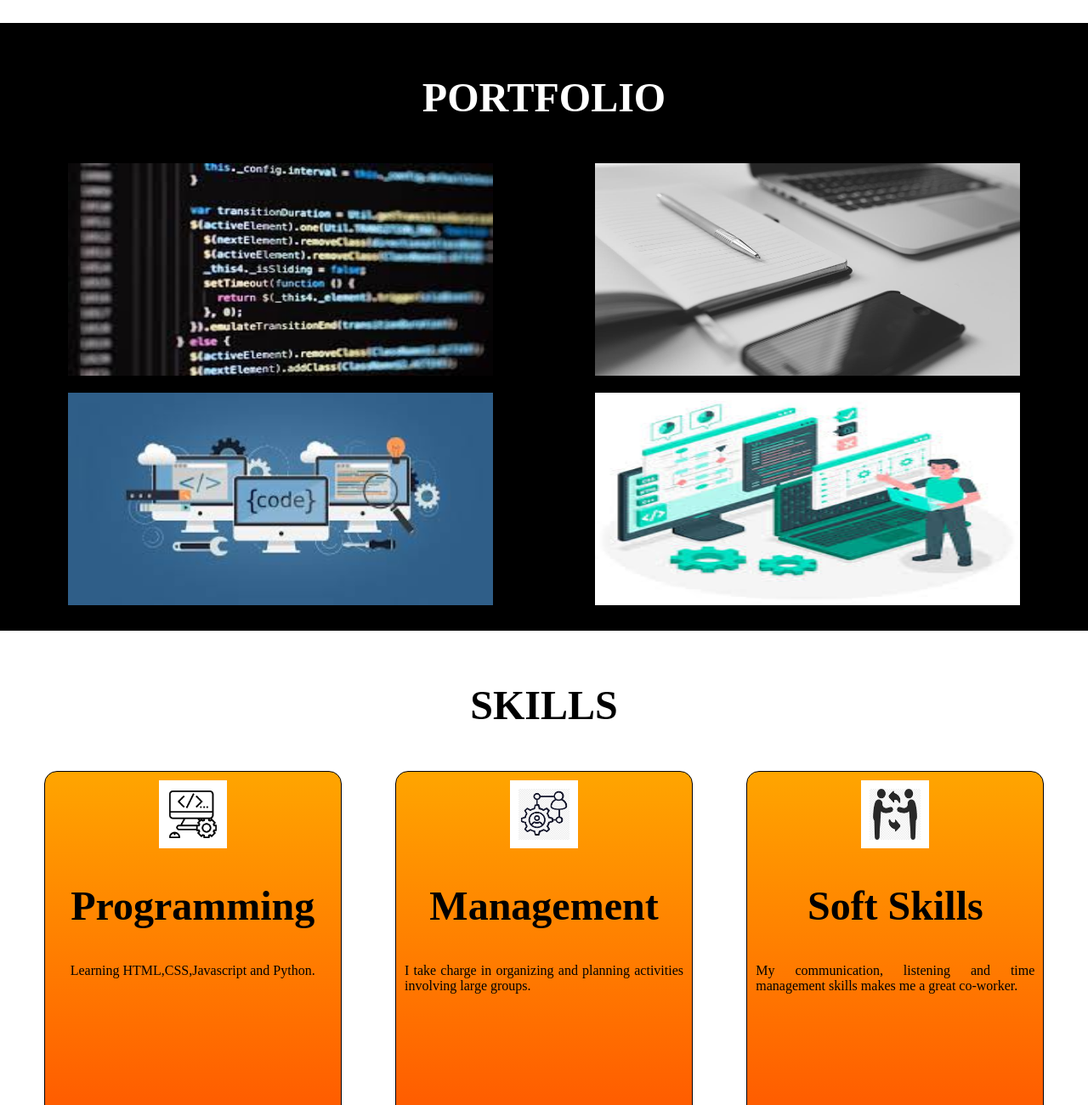
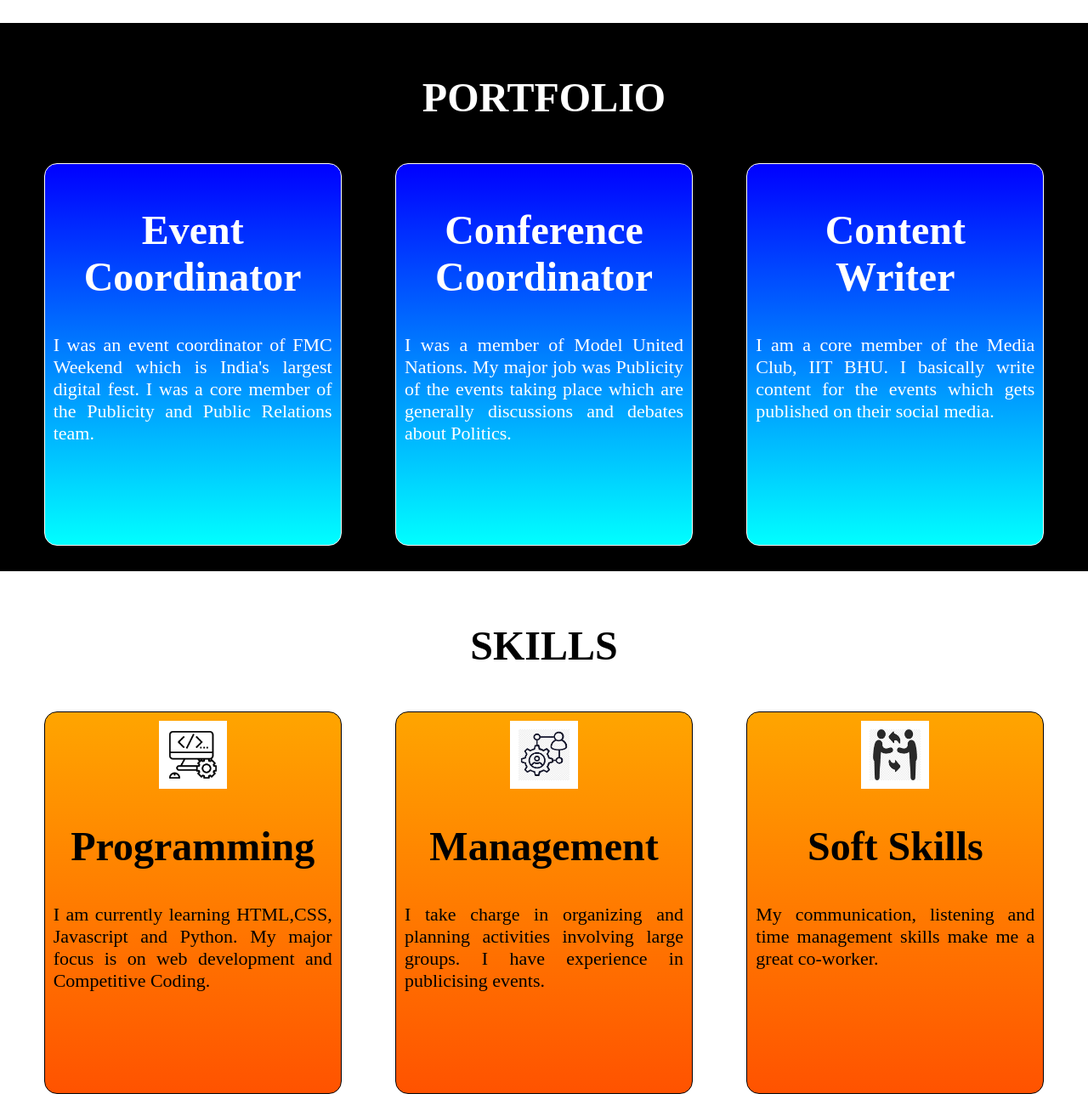
Before and after one commit to suhanigarg29/Portfolio, a plain HTML site: page index.html in a window 1280 px wide. Shown: the part 1500-2800 px from the top of the page at 85% size. Drawn offline with Linux system fonts and the light colour scheme.

Commit message:
Portfolio

```diff
--- a/index.html
+++ b/index.html
@@ -21,7 +21,7 @@
 
     <section id="home">
         <div class="main">
-            <h1 class="headings">I AM <br> SUHANI GARG</h1>
+            <h1 class="headings">HI! <br>I AM <br> SUHANI GARG</h1>
             <button class="btn">
                 Hire here
             </button>
@@ -45,12 +45,23 @@
 
     <section id="portfolio">
         <h1 class="headings">PORTFOLIO</h1>
-        <div class="gallery">
-            <img src="images/portfolio1.jpg" alt="">
-            <img src="images/portfolio2.jpg" alt="">
-            <img src="images/portfolio3.jpg" alt="">
-            <img src="images/portfolio4.jpg" alt="">
+        <div class="row">
+            <div class="work">
+                <h1 class="headings">Event Coordinator</h1>
+                <p>I was an event coordinator of FMC Weekend which is India's largest digital fest. I was a core member of the Publicity and Public Relations team.</p>
+            </div>
+
+            <div class="work">
+                <h1 class="headings">Conference Coordinator</h1>
+                <p>I was a member of Model United Nations. My major job was Publicity of the events taking place which are generally discussions and debates about Politics. </p>
+            </div>
+
+            <div class="work">
+                <h1 class="headings">Content <br> Writer</h1>
+                <p>I am a core member of the Media Club, IIT BHU. I basically write content for the events which gets published on their social media.</p>
+            </div>
         </div>
+
     </section>
 
     <section id="skills">
@@ -60,19 +71,19 @@
             <div class="box">
                 <img src="images/programming.png" alt="">
                 <h1 class="headings">Programming</h1>
-                <p>Learning HTML,CSS,Javascript and Python.</p>
+                <p>I am currently learning HTML,CSS, Javascript and Python. My major focus is on web development and Competitive Coding.</p>
             </div>
 
             <div class="box">
                 <img src="images/management.png" alt="">
                 <h1 class="headings">Management</h1>
-                <p>I take charge in organizing and planning activities involving large groups.</p>
+                <p>I take charge in organizing and planning activities involving large groups. I have experience in publicising events.</p>
             </div>
 
             <div class="box">
                 <img src="images/Soft.png" alt="">
                 <h1 class="headings">Soft Skills</h1>
-                <p>My communication, listening and time management skills makes me a great co-worker.</p>
+                <p>My communication, listening and time management skills make me a great co-worker.</p>
             </div>
         </div>
 
--- a/styles.css
+++ b/styles.css
@@ -135,27 +135,39 @@ html{
     flex-direction: column;
     background-color: black;
     color: white;
-    align-items: center;
     padding: 20px;
+    font-size: 22px;
 }
 
-.gallery{
+.work{
     display: flex;
-    flex-wrap: wrap;
-    justify-content: space-around;
-    box-sizing: border-box;
+    flex-direction: column;
+    width: 350px;
+    height: 450px;
+    border: 1px solid white;
+    margin: 10px;
+    align-items: center;
+    text-align: justify;
+    padding: 10px;
+    border-radius: 15px;
+    background: linear-gradient(to top, cyan, hsl(240, 100%, 50%));
+    background-size: 100% 100%;
+    transition: all .8s;
 }
 
-.gallery img{
-    width: 500px;
-    height: 250px;
-    margin: 10px;
+.work:hover{
+    background-position: left bottom;
+    color: white;
+    border: none;
+    box-shadow: 0 0 20px cyan;
 }
+
 
 #skills{
     display: flex;
     flex-direction: column;
     padding: 20px;
+    font-size: 22px;
 }
 
 .row{
```
